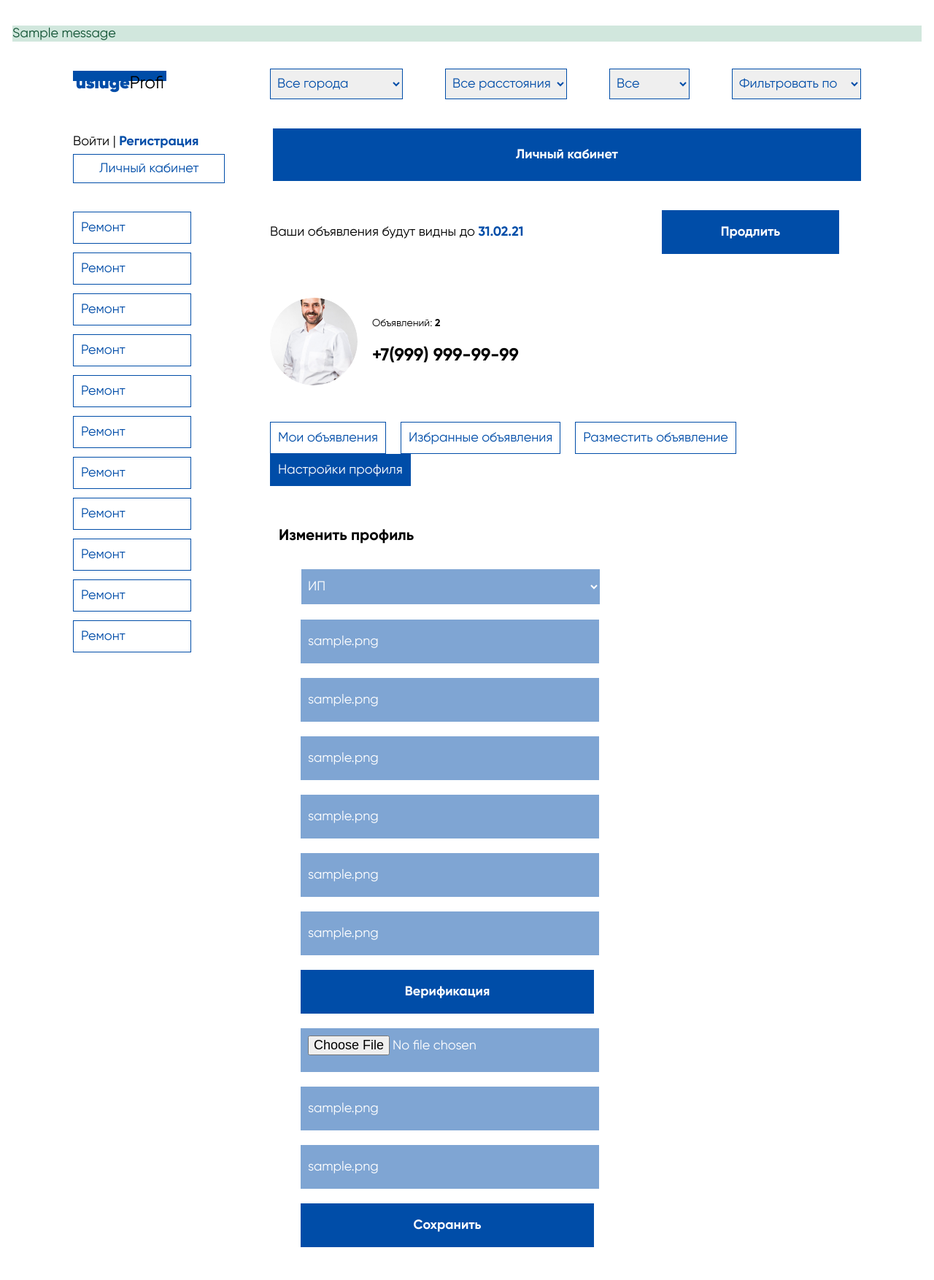
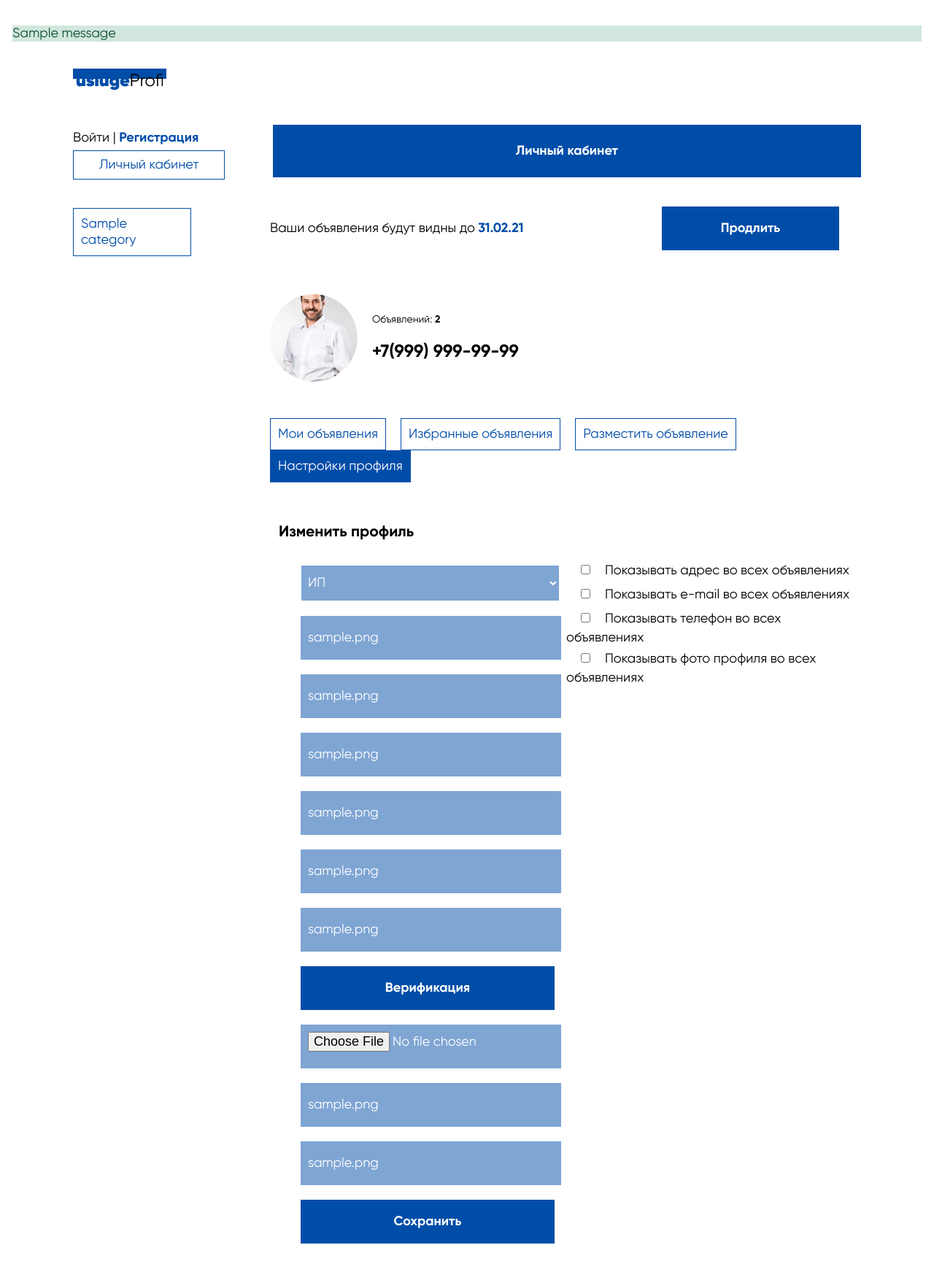
Before and after one commit to Grozly/UslugeProfi, a Django app: page /profile/edit/1/ in a window 1280 px wide. Shown: the top 1754 px of the page at 73% size. Run offline with Django 3.2, Linux system fonts and the light colour scheme; tables that the repository leaves empty hold one stand-in row (values such as "Sample post"); one stand-in notice (Sample message) is shown; some libraries are stand-ins or nearby versions.

Commit message:
'add_categories_in_html'

```diff
--- a/UslugeProfi/settings.py
+++ b/UslugeProfi/settings.py
@@ -65,6 +65,7 @@ TEMPLATES = [
                 'django.template.context_processors.request',
                 'django.contrib.auth.context_processors.auth',
                 'django.contrib.messages.context_processors.messages',
+                'mainapp.context_processors.category',
             ],
         },
     },
--- a/authapp/templates/authapp/index.html
+++ b/authapp/templates/authapp/index.html
@@ -21,33 +21,6 @@
 				<a href="#" class="signup myLinkModal1">Регистрация</a>
 				{% endif %}
 			</div>
-		</div>
-		<div class="header__selectors">
-			<select size="1" name="city">
-				<option value="0">Все города</option>
-				<option value="1">Санкт-Петербург</option>
-				<option value="2">Москва</option>
-				<option value="3">Краснодар</option>
-				<option value="4">Калининград</option>
-			</select>
-			<select size="1" name="radius">
-				<option value="0">Все расстояния</option>
-				<option value="1">25 км</option>
-				<option value="2">50 км</option>
-				<option value="3">150 км</option>
-			</select>
-			<select size="1" name="face">
-				<option value="0">Все</option>
-				<option value="1">Юр.лицо</option>
-				<option value="2">Физ.лицо</option>
-				<option value="3">ИП</option>
-			</select>
-			<select size="1" name="ch_price">
-				<option value="0">Фильтровать по</option>
-				<option value="2">Сначала новые</option>
-				<option value="1">Сначала старые</option>
-				<option value="3">По рейтингу</option>
-			</select>
 		</div>
 	</div>
 	<div class="ad_block mobile_top only_mobile">
@@ -116,17 +89,9 @@
 {% endblock %}
 {% block sidebar %}
 <div class="category__filter">
-	<a class="filter_attr" href="#">Ремонт</a>
-	<a class="filter_attr" href="#">Ремонт</a>
-	<a class="filter_attr" href="#">Ремонт</a>
-	<a class="filter_attr" href="#">Ремонт</a>
-	<a class="filter_attr" href="#">Ремонт</a>
-	<a class="filter_attr" href="#">Ремонт</a>
-	<a class="filter_attr" href="#">Ремонт</a>
-	<a class="filter_attr" href="#">Ремонт</a>
-	<a class="filter_attr" href="#">Ремонт</a>
-	<a class="filter_attr" href="#">Ремонт</a>
-	<a class="filter_attr" href="#">Ремонт</a>
+	{% for category in category_list %}
+		<a class="filter_attr" href="#">{{ category }}</a>
+	{% endfor %}
 </div>
 {% endblock %}
 {% block content %}
--- a/authapp/templates/authapp/uslugeprofile_update_form.html
+++ b/authapp/templates/authapp/uslugeprofile_update_form.html
@@ -26,18 +26,14 @@
                 {{ form.country_profile }}
                 <input class="blue_btn form_btn" type="submit" value="Сохранить">
             </div>
+            <div class="pofile_col-2">
+                <div><input class="subcat_checkbox show_checkbox" type="checkbox" name="option1" value="a1">Показывать адрес во всех объявлениях<br></div>
+                <div><input class="subcat_checkbox show_checkbox" type="checkbox" name="option1" value="a1">Показывать e-mail во всех объявлениях<br></div>
+                <div><input class="subcat_checkbox show_checkbox" type="checkbox" name="option1" value="a1">Показывать телефон во всех объявлениях<br></div>
+                <div><input class="subcat_checkbox show_checkbox" type="checkbox" name="option1" value="a1">Показывать фото профиля
+                во всех объявлениях<br></div>
+            </div>
         </form>
     {% include 'authapp/password_change_form.html' %}
-<!--                            </form>-->
-<!--									<div class="pofile_col-2">-->
-<!--										<iframe src="https://www.google.com/maps/embed?pb=!1m18!1m12!1m3!1d1999.058118409584!2d30.358355016070213!3d59.931177781873465!2m3!1f0!2f0!3f0!3m2!1i1024!2i768!4f13.1!3m3!1m2!1s0x469631a5e66d51c5%3A0x6f00589ac258db97!2z0J3QtdCy0YHQutC40Lkg0L_RgC4sINCh0LDQvdC60YIt0J_QtdGC0LXRgNCx0YPRgNCz!5e0!3m2!1sru!2sru!4v1613214625240!5m2!1sru!2sru" width="100%" height="450" frameborder="0" style="border:0;" allowfullscreen="" aria-hidden="false" tabindex="0"></iframe>-->
-<!--										<div><input class="subcat_checkbox show_checkbox" type="checkbox" name="option1" value="a1">Показывать адрес во всех объявлениях<br></div>-->
-<!--										<div><input class="subcat_checkbox show_checkbox" type="checkbox" name="option1" value="a1">Показывать e-mail во всех объявлениях<br></div>-->
-<!--										<div><input class="subcat_checkbox show_checkbox" type="checkbox" name="option1" value="a1">Показывать телефон во всех объявлениях<br></div>-->
-<!--										<div><input class="subcat_checkbox show_checkbox" type="checkbox" name="option1" value="a1">Показывать фото профиля-->
-<!--										во всех объявлениях<br></div>-->
-<!--									</div>-->
-<!--									<input class="blue_btn only_mobile form_btn com_form-btn" type="submit" value="Сохранить">-->
-<!--							  </form>-->
 </div>
 {% endblock %}
--- a/authapp/views.py
+++ b/authapp/views.py
@@ -7,6 +7,7 @@ from django.views.generic.edit import FormMixin
 
 from authapp.forms import EditProfileModelForm
 from authapp.models import UslugeUserProfile, UslugeUser
+from mainapp.models import Category
 
 
 class TemplateIndexView(TemplateView):
@@ -15,7 +16,6 @@ class TemplateIndexView(TemplateView):
 
     def get_context_data(self, pk, **kwargs):
         context = super(TemplateIndexView, self).get_context_data(**kwargs)
-        # here's the difference:
         context['uslugeuserprofile'] = UslugeUserProfile.objects.get(pk=pk)
         return context
 
@@ -37,7 +37,3 @@ class PasswordChangeUserProfileView(PasswordChangeView):
 
     def get_success_url(self):
         return reverse("auth:editprofile", args=(self.object.pk,))
-
-
-    # def get_success_url(self):
-    #     return reverse("auth:editprofile", args=(self.object.pk,))
--- /dev/null
+++ b/mainapp/context_processors.py
@@ -0,0 +1,5 @@
+from mainapp.models import Category
+
+
+def category(request):
+    return {"category_list": Category.objects.all()}
--- a/mainapp/templates/mainapp/announcement_list.html
+++ b/mainapp/templates/mainapp/announcement_list.html
@@ -7,7 +7,6 @@
         </div>
     {% endfor %}
 
-
         {% block editad %}
         {% endblock %}
 
```
Also changed, not shown: mainapp/templates/mainapp/announcement_update_form.html (+3 -11 lines), mainapp/templates/mainapp/base.html (+27 -0 lines), mainapp/templates/mainapp/index.html (+3 -11 lines), mainapp/views.py (+8 -0 lines).
